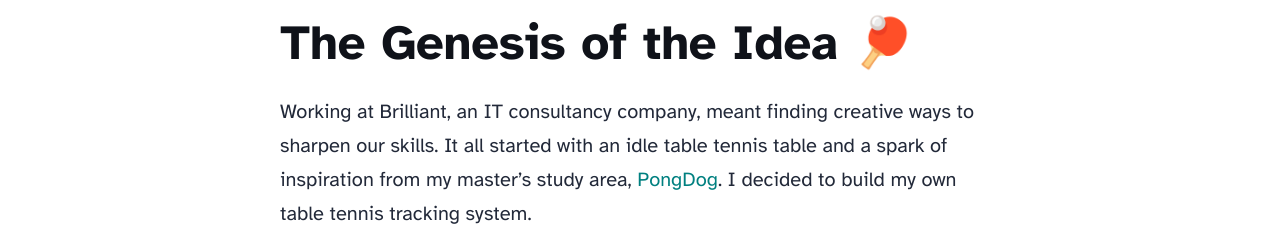
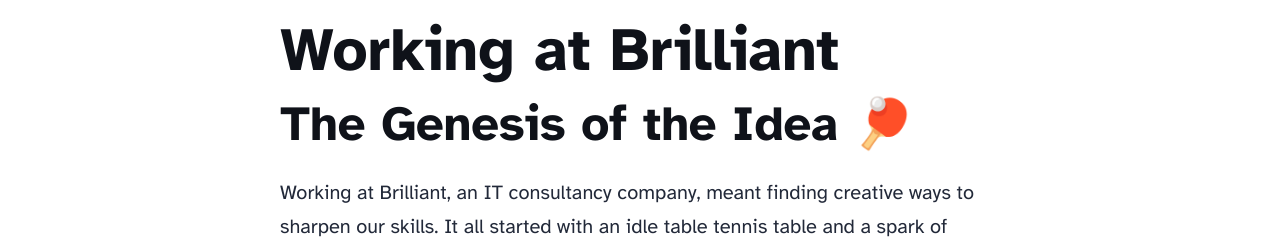
Before and after one commit to petrepa/petrepa.github.io, an Astro site: page /blog/brilliant in a window 1280 px wide. Shown: the part 845-1093 px from the top of the page. Built offline with nearby package versions, Linux system fonts and the light colour scheme; Astro itself is replaced by a stand-in of ours.

Commit message:
Update brilliant.md

```diff
--- a/src/content/blog/brilliant.md
+++ b/src/content/blog/brilliant.md
@@ -5,6 +5,7 @@
 pubDate: 'December 2023'
 ---
 
+# Working at Brilliant
 ## The Genesis of the Idea 🏓
 
 Working at Brilliant, an IT consultancy company, meant finding creative ways to sharpen our skills. It all started with an idle table tennis table and a spark of inspiration from my master's study area, [PongDog](https://github.com/jakvah/PongDog). I decided to build my own table tennis tracking system.
```
